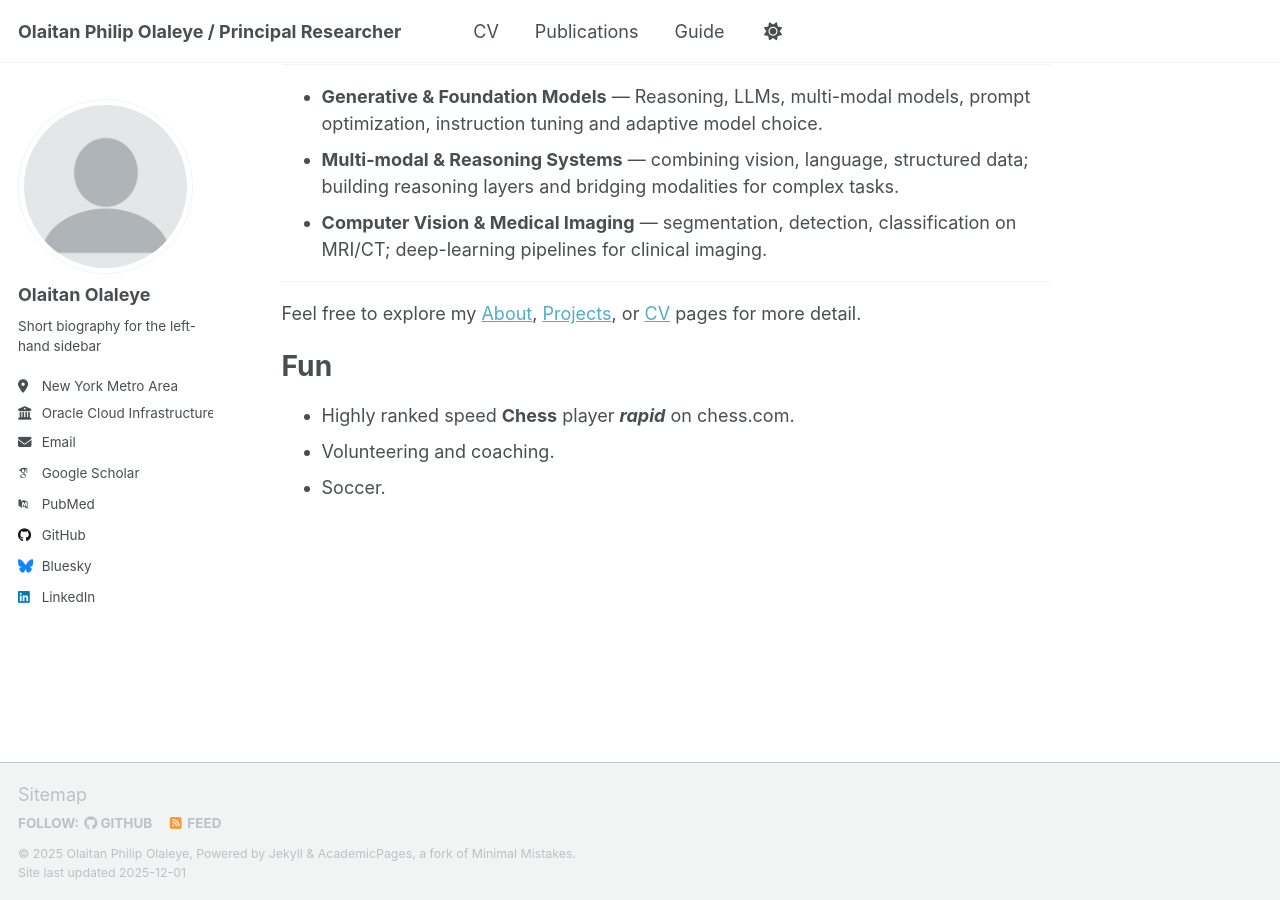
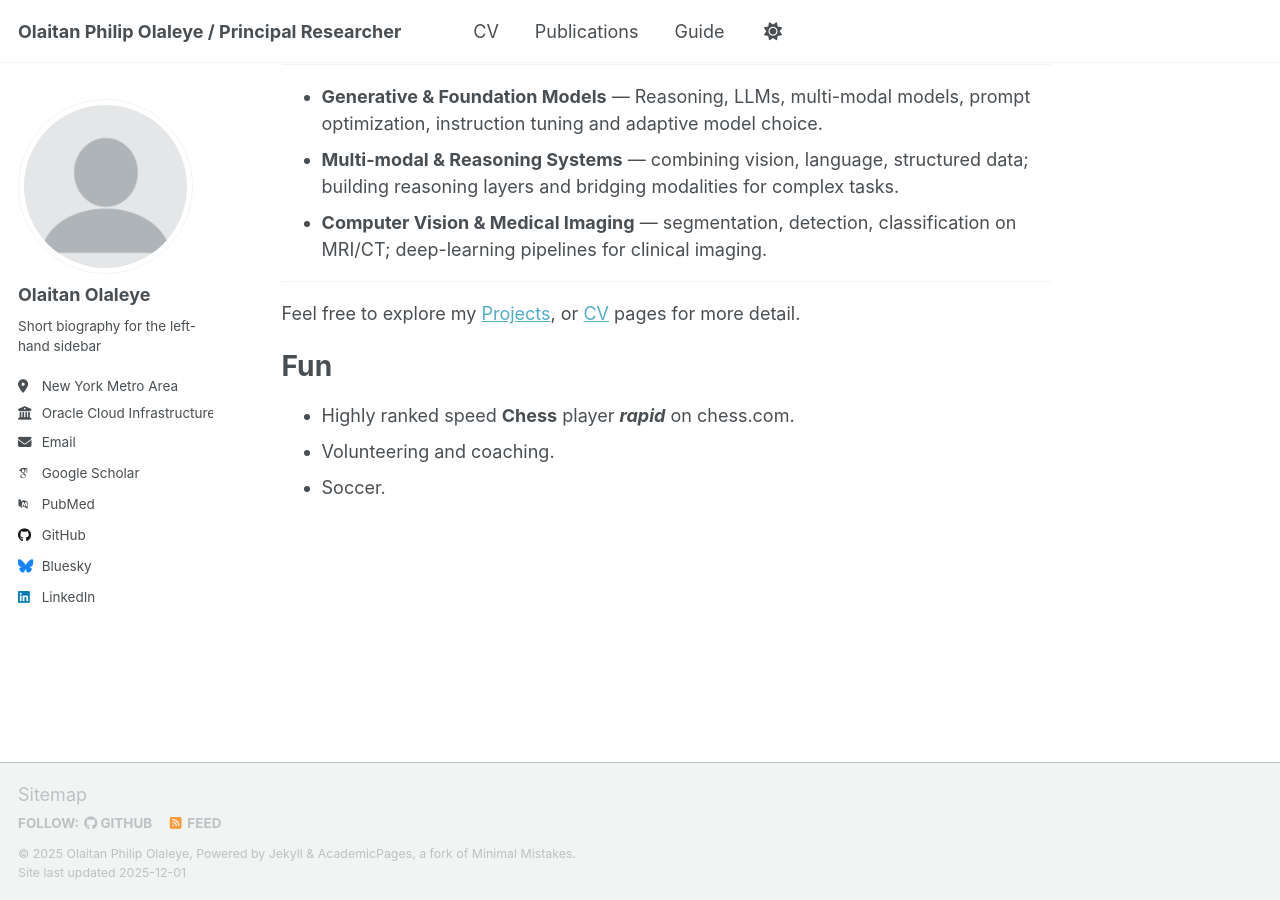
Before and after one commit to b3r-prog/b3r-prog.github.io, a Jekyll site: the page built from _pages/about.md, in a window 1280 px wide and 900 px high, scrolled down 526 px. Built offline with Jekyll 4.4.1, drawn with Linux system fonts in a browser that asks for light colours; some web fonts are replaced; a script that is not in the unit is left out.

Commit message:
Update about.md

```diff
--- a/_pages/about.md
+++ b/_pages/about.md
@@ -21,7 +21,7 @@ I help lead the build-out of state-of-the-art models and production-grade system
 
 ---
 
-Feel free to explore my [About](/about.html), [Projects](/projects.html), or [CV](/cv.md) pages for more detail.
+Feel free to explore my [Projects](<https://www.linkedin.com/in/olaitan-olaleye-71233027/>), or [CV](/cv.md) pages for more detail.
 
 Fun
 ======
```
